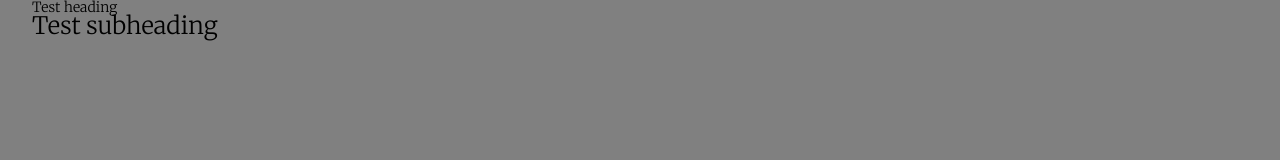
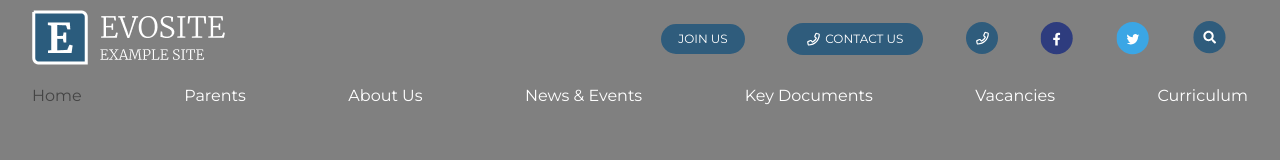
Before and after one commit to merryface/evositeCutUp, a website: page index.html in a window 1280 px wide. Drawn offline with Linux system fonts and the light colour scheme.

Commit message:
header completed

```diff
--- a/index.html
+++ b/index.html
@@ -12,8 +12,42 @@
     </head>
 
     <body>
-        <h1 class="heading">Test heading</h1>
-        <h2>Test subheading</h2>
+        <header>
+            <div class="header_top">
+                <div class="header_logoAndBurger">
+                    <a href="/"><img src="/assets/Logo.png" alt="logo"></a>
+                    <button class="menu_burger">
+                        <img src="./assets/burger.svg" alt="menu Button">
+                    </button>
+                </div>
+
+                <div class="header_ctas">
+                    <a class="header_button" href="/">join us</a>
+
+                    <a class="header_contactUs" href="/">
+                        <img src="./assets/phoneIcon.svg" alt="phone icon"/>
+                        <p>Contact Us</p>
+                    </a>
+                    <a class="header_contactIcon" href="/">
+                        <img src="./assets/mobilePhoneIcon.svg" alt="phone icon"/>
+                    </a>
+
+                    <a href="/"><img src="./assets/facebook.svg" alt="facebook link"></a>
+                    <a href="/"><img src="./assets/twitter.svg" alt="twitter link"></a>
+                    <button class="menu_search"><img src="./assets/search.svg" alt="search bar"></button>
+                </div>
+            </div>
+
+            <ul class="header_nav">
+                <li><a class="header_link-active" href="http:/">Home</a></li>
+                <li><a class="header_link" href="http:/">Parents</a></li>
+                <li><a class="header_link" href="http:/">About Us</a></li>
+                <li><a class="header_link" href="http:/">News & Events</a></li>
+                <li><a class="header_link" href="http:/">Key Documents</a></li>
+                <li><a class="header_link" href="http:/">Vacancies</a></li>
+                <li><a class="header_link" href="http:/">Curriculum</a></li>
+            </ul>
+        </header>
     </body>
 
 </html>
--- a/scss/header.scss
+++ b/scss/header.scss
@@ -1,3 +1,7 @@
+header {
+    margin-top: 1rem;
+}
+
 .header_button, .header_contactUs {
     font-size: 12px;
     text-transform: uppercase;
@@ -7,6 +11,10 @@
 
     background-color: var(--buttonPrimary);
     color: var(--white);
+}
+
+.menu_search {
+    padding: 0;
 }
 
 .menu_burger, .menu_search {
@@ -49,6 +57,8 @@
 }
 
 .header_nav {
+    margin-top: 2rem;
+
     display: flex;
     flex-direction: row;
     justify-content: space-between;
```
Also changed, not shown: README.md, css/main.css, css/main.min.css.
